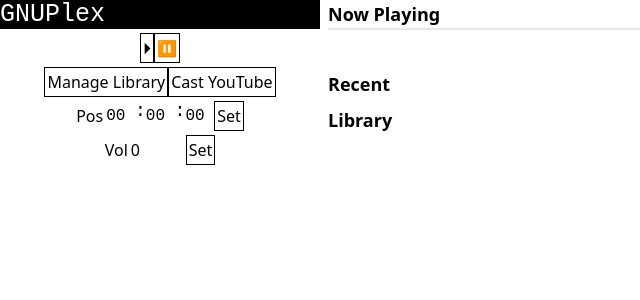
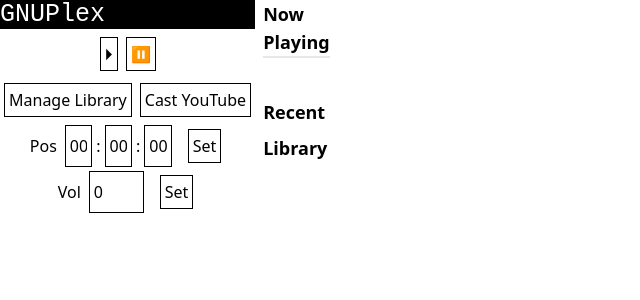
Before and after one commit to janie314/gnuplex, a React (Vite) app in the folder frontend/: page / in a window 1280 px wide. Shown: the top 300 px of the page, without its empty margins (0-640 px from the left). Built offline with nearby package versions, Linux system fonts and the light colour scheme; no server answers.

Commit message:
1728867278

```diff
--- a/frontend/src/App.tsx
+++ b/frontend/src/App.tsx
@@ -43,7 +43,7 @@ function App() {
         className="flex flex-row text-base font-sans pb-2/100"
         style={{ opacity: mediadirInputPopup ? "50%" : "100%" }}
       >
-        <div className="flex-none flex-col w-1/4 p-1/100">
+        <div className="basis-1 flex-none flex-col p-1/100">
           <div className="logo-panel">
             <span className="logo">GNUPlex</span>
             <span className="version">{version}</span>
@@ -60,7 +60,7 @@ function App() {
           />
         </div>
 
-        <div className="flex-col flex-none w-3/4 p-1/100">
+        <div className="basis-3 shrink flex-col flex-none p-1/100">
           <Medialist
             medialist={[media]}
             subtitle="Now Playing"
--- a/frontend/src/components/MediaControls.css
+++ /dev/null
@@ -1,9 +0,0 @@
-.mediacontrol-button {
-  background-color: white;
-  border: 1px solid black;
-  padding: 2px;
-}
-
-.mediacontrol-button:hover {
-  background-color: cyan;
-}
--- a/frontend/src/components/MediaControls.tsx
+++ b/frontend/src/components/MediaControls.tsx
@@ -1,6 +1,5 @@
 import { APICall } from "../lib/APICall";
 import { TimeVolInput } from "./TimeVolInput";
-import "./MediaControls.css";
 
 function MediaControls(props: {
   mediadirInputPopup: boolean;
@@ -16,7 +15,7 @@ function MediaControls(props: {
     <div className="flex flex-col justify-center">
       <div className="flex flex-row justify-center mt-1">
         <input
-          className="mediacontrol-button"
+          className="m-1 p-1 border border-solid border-black hover:bg-cyan-300"
           type="button"
           value="⏵"
           onClick={() =>
@@ -26,7 +25,7 @@ function MediaControls(props: {
           }
         />
         <input
-          className="mediacontrol-button"
+          className="m-1 p-1 border border-solid border-black hover:bg-cyan-300"
           type="button"
           value="⏸"
           onClick={() =>
@@ -39,7 +38,7 @@ function MediaControls(props: {
       <div className="flex flex-row justify-center mt-1">
         <input
           type="button"
-          className="mediacontrol-button"
+          className="m-1 p-1 border border-solid border-black hover:bg-cyan-300"
           value="Manage Library"
           onClick={() => {
             props.setMediadirInputPopup(true);
@@ -47,7 +46,7 @@ function MediaControls(props: {
         />
         <input
           type="button"
-          className="mediacontrol-button"
+          className="m-1 p-1 border border-solid border-black hover:bg-cyan-300"
           value="Cast YouTube"
           onClick={() => {
             const url = window.prompt("YouTube URL:", "") || "";
--- a/frontend/src/components/TimeVolInput.css
+++ /dev/null
@@ -1,25 +0,0 @@
-.timevol-input {
-    display: flex;
-    flex-direction: row;
-    align-content: center;
-}
-
-.timevol-input-label {
-    display: flex;
-    align-items: center;
-    margin-right: 3px;
-}
-
-.timevol-input-timenum {
-    font: 16px monospace;
-    width: 3ch;
-}
-
-.timevol-input-timesep {
-    font: 18px monospace;
-    width: 1ch;
-}
-
-.timevol-input-button {
-    margin-left: 3px;
-}
--- a/frontend/src/components/TimeVolInput.tsx
+++ b/frontend/src/components/TimeVolInput.tsx
@@ -1,5 +1,4 @@
 import { APICall } from "../lib/APICall";
-import "./TimeVolInput.css";
 
 enum TimeUnit {
   secs = 0,
@@ -50,31 +49,31 @@ function TimeVolInput(props: {
     }
 
     return (
-      <div className="timevol-input">
-        <span className="timevol-input-label">Pos</span>
+      <div className="flex flex-row">
+        <span className="flex items-center mr-2">Pos</span>
         <input
-          className="timevol-input-timenum"
+          className="w-[3ch] border border-black p-1"
           type="text"
           value={Number(hrs).toString().padStart(2, "0")}
           onChange={(e) => setTime(e.target.value, TimeUnit.hrs)}
         />
-        <span className="timevol-input-timesep">:</span>
+        <span className="flex items-center mx-1">:</span>
         <input
-          className="timevol-input-timenum"
+          className="w-[3ch] border border-black p-1"
           type="text"
           value={Number(mins).toString().padStart(2, "0")}
           onChange={(e) => setTime(e.target.value, TimeUnit.mins)}
         />
-        <span className="timevol-input-timesep">:</span>
+        <span className="flex items-center mx-1">:</span>
         <input
-          className="timevol-input-timenum"
+          className="w-[3ch] border border-black p-1 mr-3"
           type="text"
           value={Number(secs).toString().padStart(2, "0")}
           onChange={(e) => setTime(e.target.value, TimeUnit.secs)}
         />
         <input
           type="button"
-          className="mediacontrol-button"
+          className="m-1 p-1 border border-solid border-black hover:bg-cyan-300"
           value="Set"
           min={0}
           max={250}
@@ -91,10 +90,10 @@ function TimeVolInput(props: {
     props.setVol !== undefined
   ) {
     return (
-      <div className="timevol-input">
-        <span className="timevol-input-label">Vol</span>
+      <div className="flex flex-row">
+        <span className="flex items-center mr-2">Vol</span>
         <input
-          className="w-[6ch]"
+          className="w-[6ch] border border-black p-1 mr-3"
           type="number"
           value={props.vol}
           min={0}
@@ -106,7 +105,7 @@ function TimeVolInput(props: {
         />
         <input
           type="button"
-          className="mediacontrol-button"
+          className="m-1 p-1 border border-solid border-black hover:bg-cyan-300"
           value="Set"
           onClick={(e) => {
             APICall.setOriginVol(props.vol as number);
```
